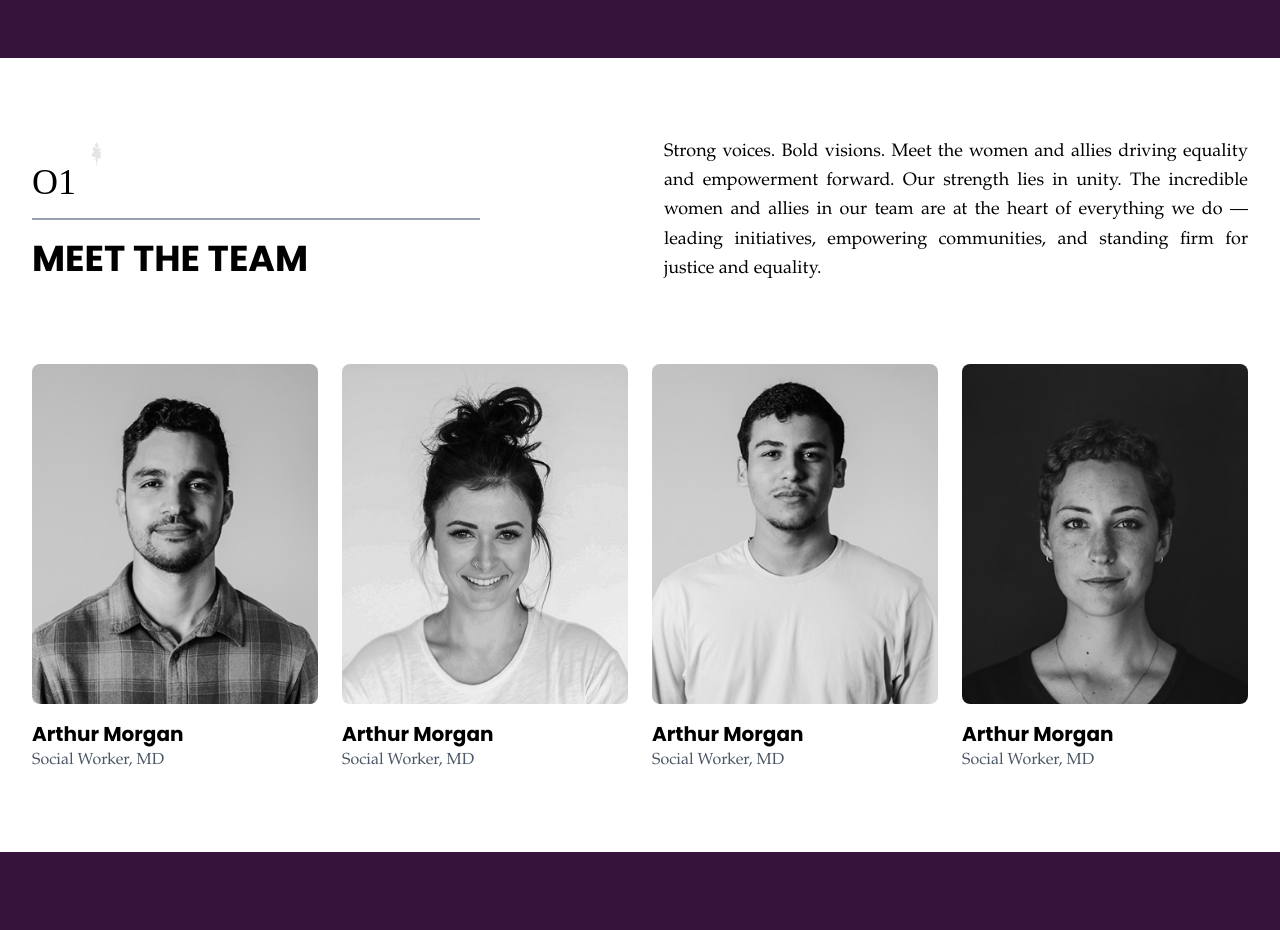
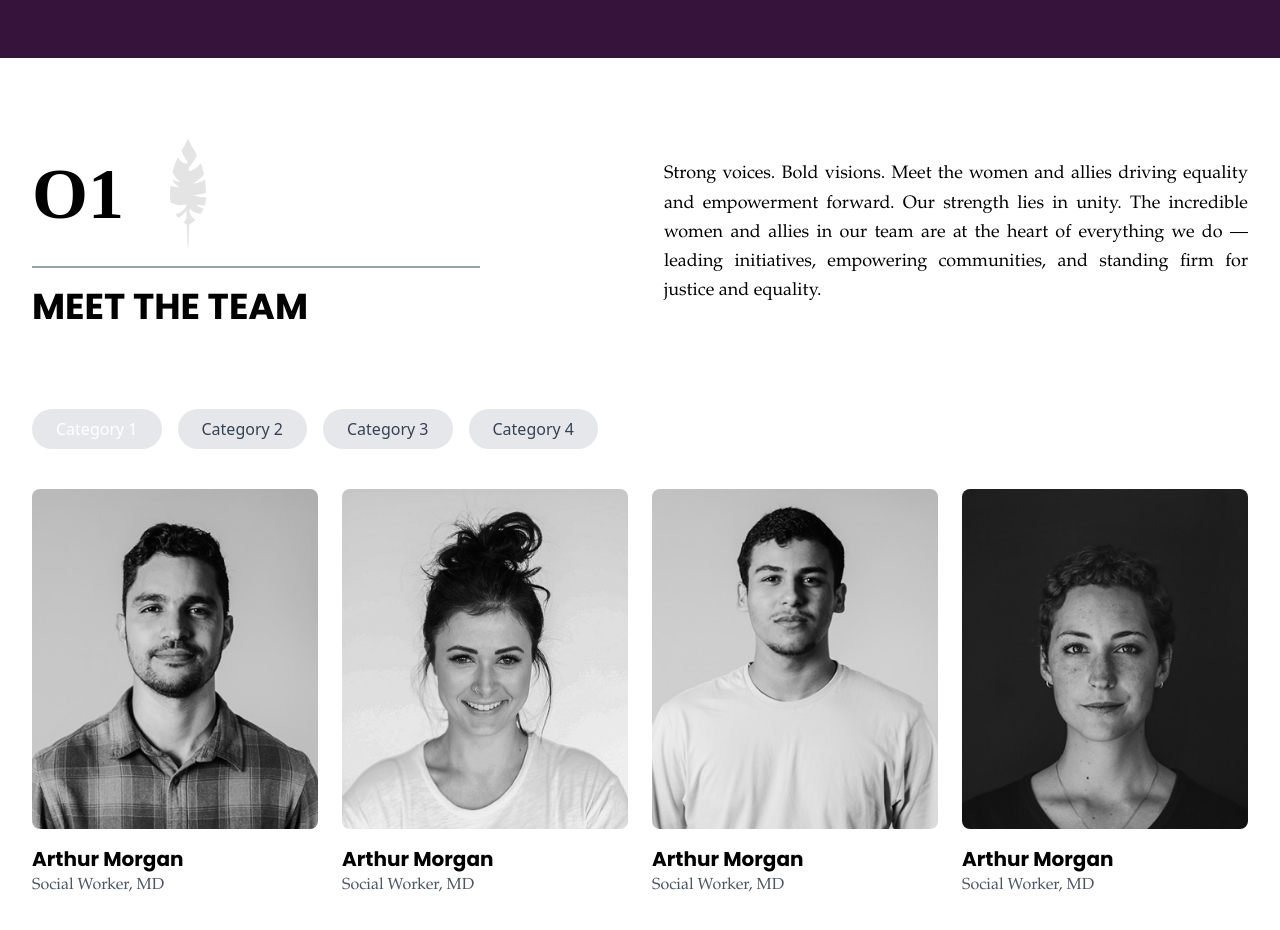
Before and after one commit to Jasminch01/sparc-website, a Next.js app: page / in a window 1280 px wide. Shown: the part 5140-6070 px from the top of the page. Built offline with nearby package versions, Linux system fonts and the light colour scheme.

Commit message:
category added at team landing

```diff
--- a/components/Landingpage/Team.tsx
+++ b/components/Landingpage/Team.tsx
@@ -39,16 +39,16 @@ const Team = () => {
             <div className="flex gap-2 items-start">
               <h2
                 style={{ fontFamily: '"Rowan", serif' }}
-                className="xl:text-4xl md:text-3xl text-2xl mt-2 md:mt-5"
+                className="xl:text-7xl font-bold md:text-5xl text-4xl mt-2 md:mt-5"
               >
                 O1
               </h2>
               <Image
                 src={leaf}
                 alt="team-leaf"
-                width={25}
-                height={25}
-                className="object-contain w-5 h-5 sm:w-6 sm:h-6 md:w-[25px] md:h-[25px]"
+                width={300}
+                height={300}
+                className="object-contain xl:size-28 size-12"
               />
             </div>
             <hr className="border-gray-400 border" />
@@ -59,6 +59,7 @@ const Team = () => {
             </p>
           </div>
         </div>
+
         <div className="w-full lg:w-1/2">
           <p
             className="text-justify text-sm sm:text-base md:text-lg leading-relaxed"
@@ -72,6 +73,21 @@ const Team = () => {
           </p>
         </div>
       </section>
+
+      <div className="flex flex-wrap gap-3 md:gap-4 mb-8 md:mb-10 justify-center md:justify-start">
+        <button className="px-4 md:px-6 py-2 bg-gray-200 text-white rounded-full hover:bg-gray-300 transition text-sm md:text-base">
+          Category 1
+        </button>
+        <button className="px-4 md:px-6 py-2 bg-gray-200 text-gray-700 rounded-full hover:bg-gray-300 transition text-sm md:text-base">
+          Category 2
+        </button>
+        <button className="px-4 md:px-6 py-2 bg-gray-200 text-gray-700 rounded-full hover:bg-gray-300 transition text-sm md:text-base">
+          Category 3
+        </button>
+        <button className="px-4 md:px-6 py-2 bg-gray-200 text-gray-700 rounded-full hover:bg-gray-300 transition text-sm md:text-base">
+          Category 4
+        </button>
+      </div>
 
       {/* Bottom Section - Team Grid */}
       <section className="grid grid-cols-1 sm:grid-cols-2 lg:grid-cols-4 gap-6 md:gap-8 lg:gap-6">
--- a/components/Landingpage/Testimonials.tsx
+++ b/components/Landingpage/Testimonials.tsx
@@ -52,6 +52,7 @@ const Testimonials = () => {
     responsive: [
       { breakpoint: 1024, settings: { slidesToShow: 2, slidesToScroll: 1 } },
       { breakpoint: 640, settings: { slidesToShow: 1, slidesToScroll: 1 } },
+      { breakpoint: 420, settings: { slidesToShow: 1, slidesToScroll: 1 } },
     ],
   };
 
```
